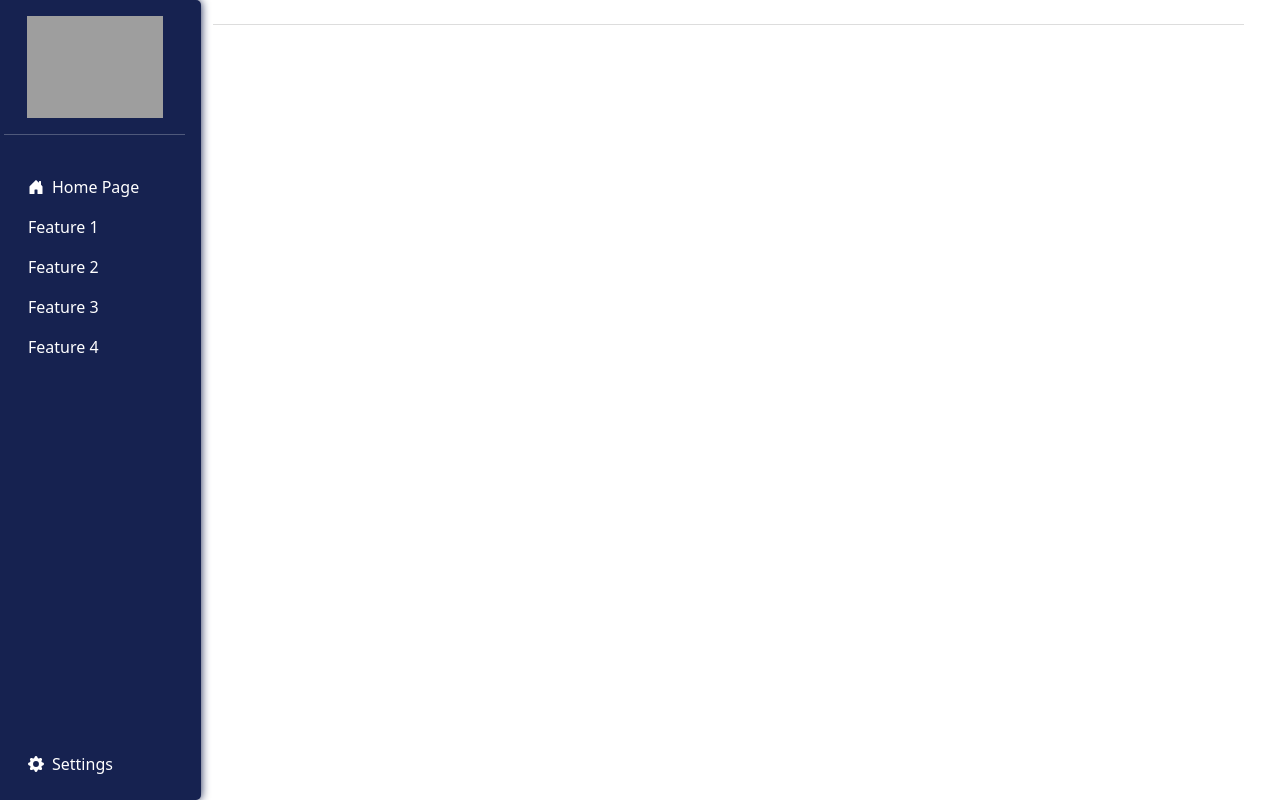
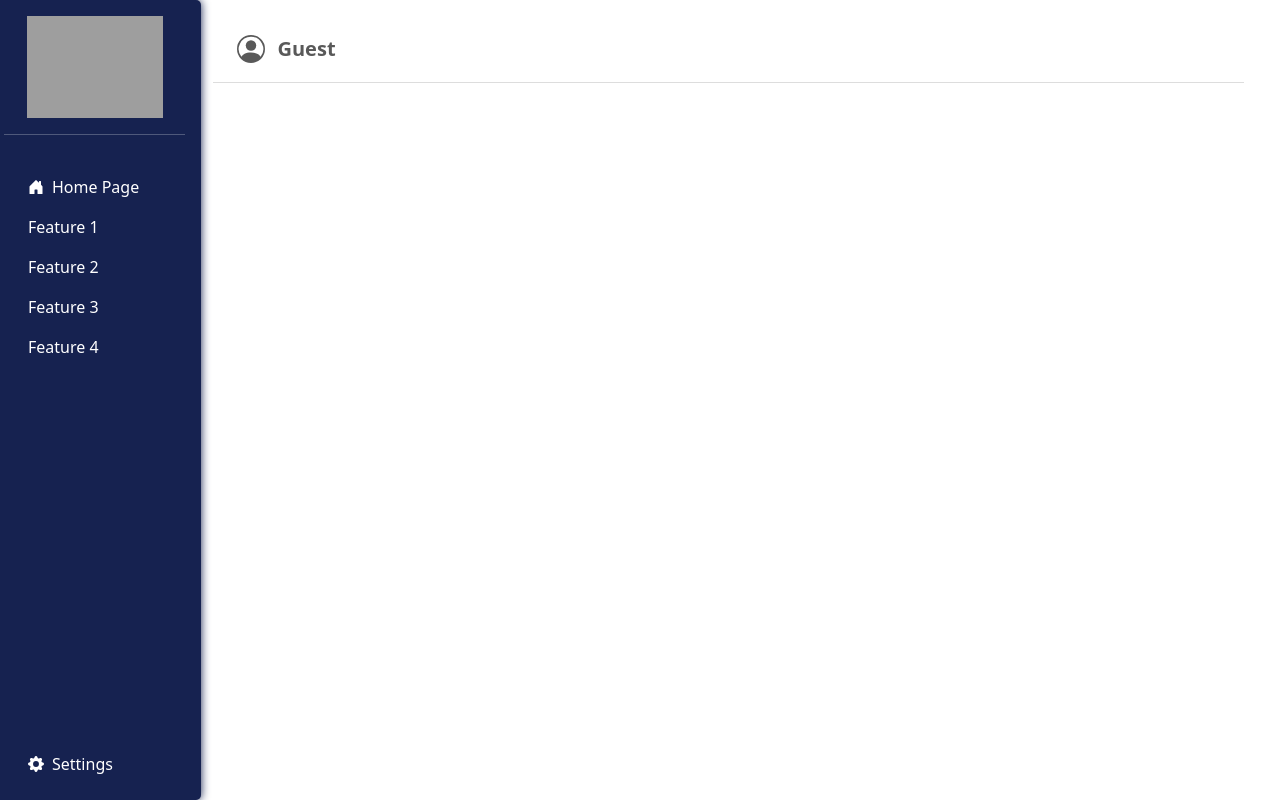
Before and after one commit to MagliariElio/Web-Application-2-Project, a React (Vite) app in the folder job-placement/: page / in a window 1280 px wide. Built offline with nearby package versions, Linux system fonts and the light colour scheme; no server answers; grey boxes are pictures that could not be loaded; the HTML template or start-up script is replaced by a standard one.

Commit message:
Fix: Navbar problem for guest solved

```diff
--- a/job-placement/src/App.tsx
+++ b/job-placement/src/App.tsx
@@ -25,12 +25,9 @@ function App() {
   useEffect(() => {
     JPAPIAuth.fetchMe(setMe).then(async () => {
 
-
-
       if (me?.principal !== null) {
         const res = await fetch("/documentStoreService/v1/API/documents/auth");
         const json = await res.json();
-
 
         if (JSON.stringify(json.principal.claims.realm_access.roles[0])) {
           var i = 0;
--- a/job-placement/src/views/NavBar.tsx
+++ b/job-placement/src/views/NavBar.tsx
@@ -53,6 +53,14 @@ function NavBar({ me }: { me: MeInterface | null }) {
           <span className="fs-5 ms-2 fw-semibold">{me?.principal?.fullName ?? "Loading..."}</span>
         </Navbar.Text>
       )}
+      {
+        !me?.principal && (
+          <Navbar.Text>
+            <span className="ms-4 fs-3"><BsPersonCircle /></span>{" "}
+            <span className="fs-5 ms-2 fw-semibold">Guest</span>
+          </Navbar.Text>
+        )
+      }
       <Nav.Item className="ml-auto me-4">
         {me && me.principal && (
           <>
```
Also changed, not shown: 1 other file (tests, documents, lock files or other folders).
